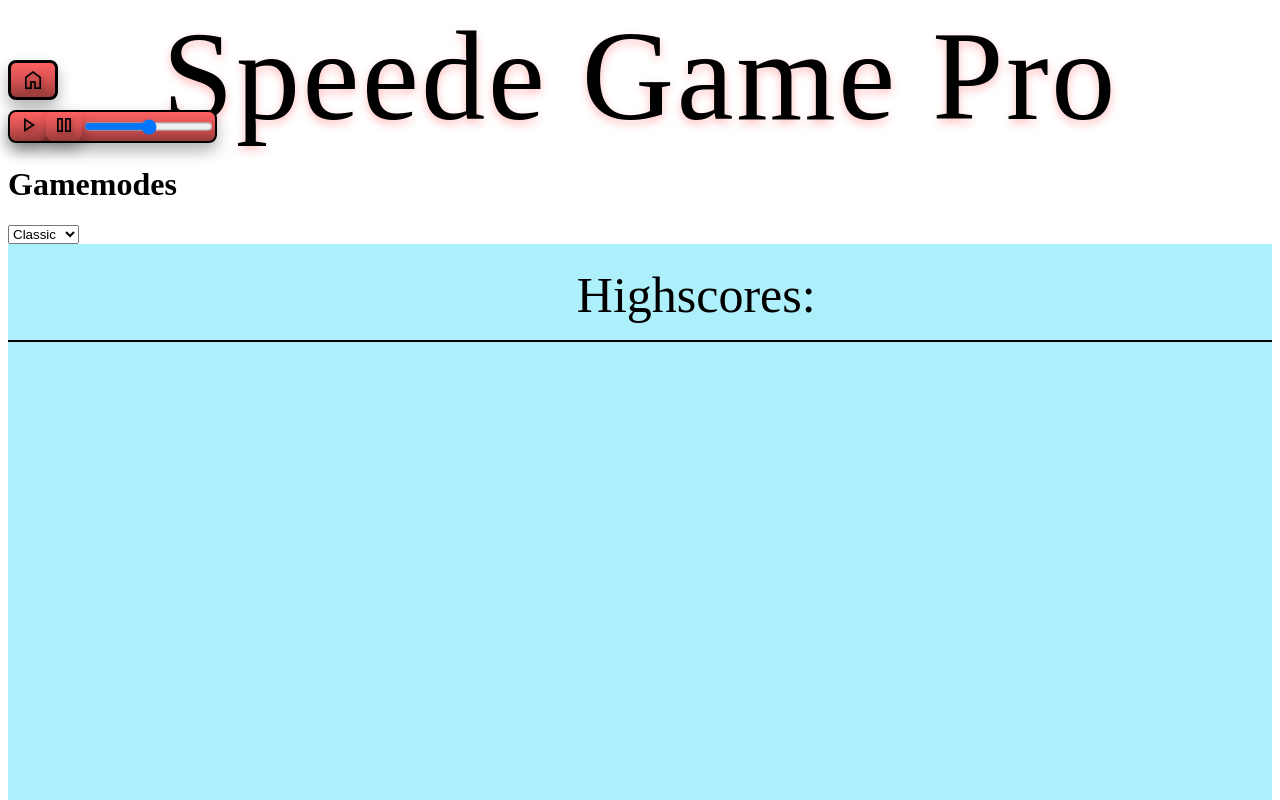
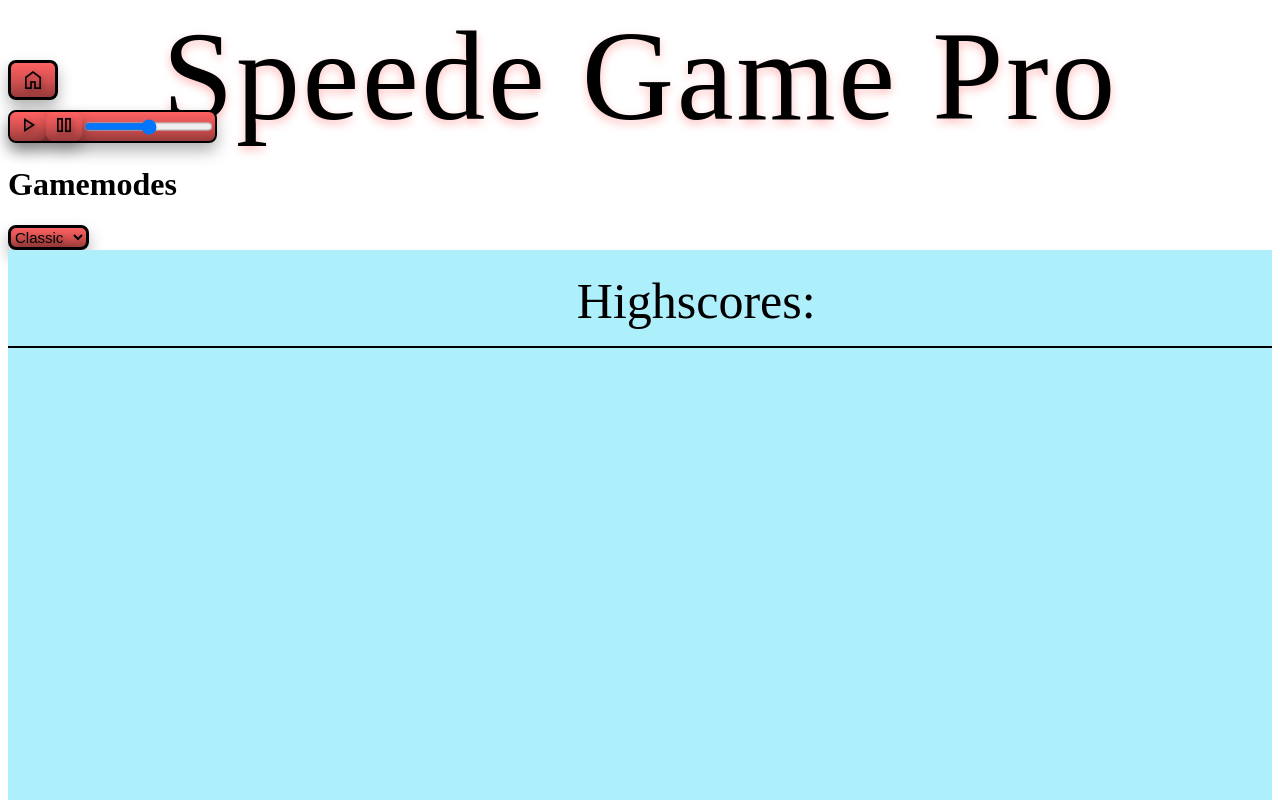
Before and after one commit to jamktiko/ryhma5, a SvelteKit app in the folder speedepeli/: page /highscore in a window 1280 px wide. Shown: the top 800 px of the page. Built offline with nearby package versions, Linux system fonts and the light colour scheme; a web font is replaced by a local one.

Commit message:
highscore vetovalikko ulkoasumuutos

```diff
--- a/speedepeli/src/routes/highscore/+page.svelte
+++ b/speedepeli/src/routes/highscore/+page.svelte
@@ -26,7 +26,7 @@
 </script>
 
 <h1>Gamemodes</h1>
-<select bind:value={gameMode}>
+<select class="vetovalikko" bind:value={gameMode}>
 	<option value="classic">Classic</option>
 	<option value="ajoitettu">Ajoitettu</option>
 </select>
@@ -149,4 +149,16 @@
 	.pTeksti {
 		margin: 0;
 	}
+	.vetovalikko {
+		background: linear-gradient(180deg, #ff6161 0%, #d55151 50%, #993a3a 100%);
+		border: 3px solid #000000;
+		border-radius: 8px;
+		color: black;
+		/* font-family: 'Jersey 10', sans-serif; */
+		 font-size: 15px;
+		padding: 5px -2,5px;
+		text-shadow: 2px 2px 4px rgba(0, 0, 0, 0.25);
+		box-shadow: 0px 8px 15px rgba(0, 0, 0, 0.3);
+
+	}
 </style>
```
